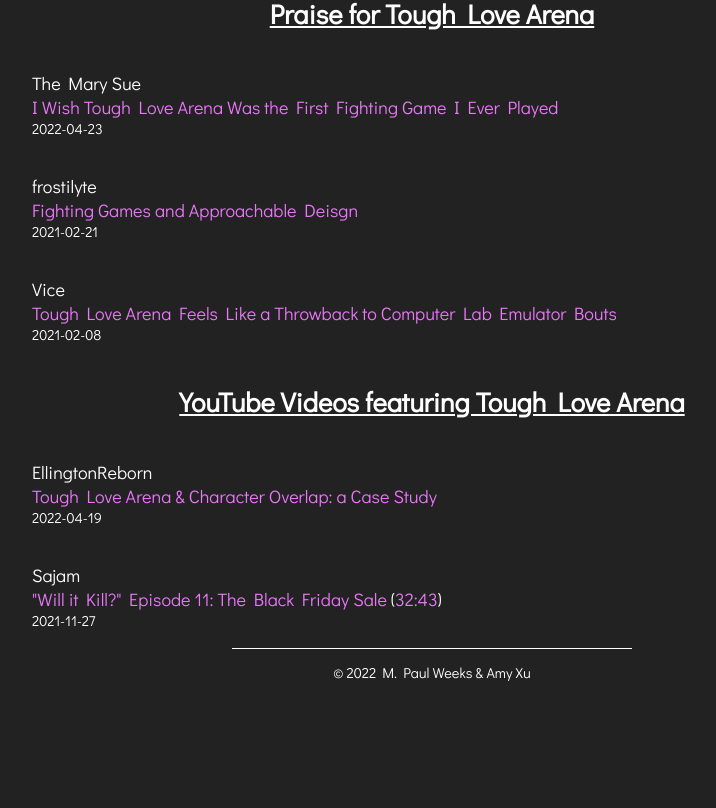
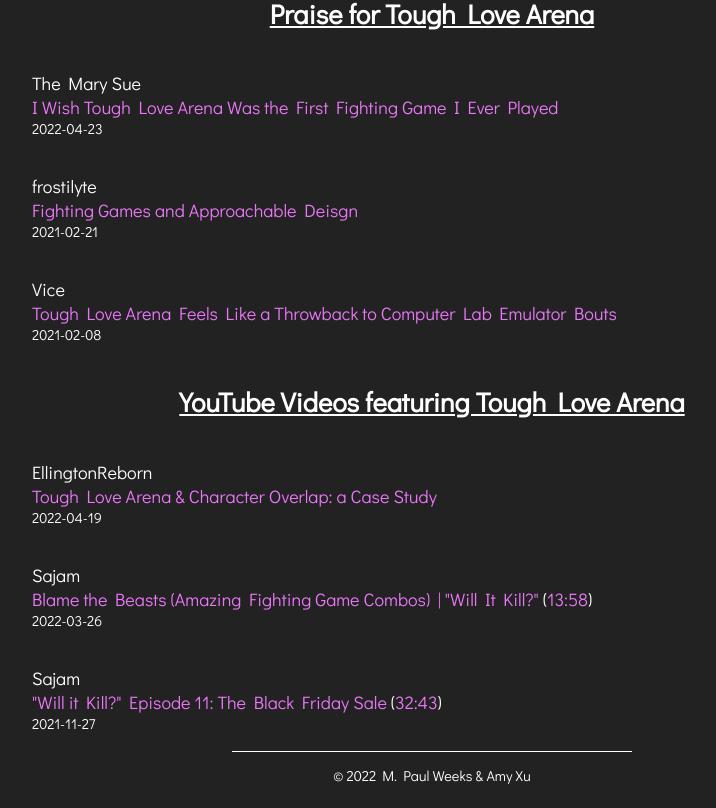
Before and after one commit to toughlovearena/about.toughlovearena.com, a Next.js app: page /press in a window 1280 px wide. Shown: the part 347-1155 px from the top of the page, without its empty margins (208-924 px from the left). Before the commit the page ends 1052 px from the top, so only its background shows below. Built offline with nearby package versions, Linux system fonts and the light colour scheme.

Commit message:
add video

```diff
--- a/data/links.ts
+++ b/data/links.ts
@@ -24,6 +24,12 @@ export const YouTubeVideos: YouTubeLink[] = [{
   date: '2022-04-19',
 }, {
   channel: 'Sajam',
+  title: `Blame the Beasts (Amazing Fighting Game Combos) | "Will It Kill?"`,
+  vid: '5xAJRVFo4gU',
+  timestamp: 838,
+  date: '2022-03-26',
+}, {
+  channel: 'Sajam',
   title: `"Will it Kill?" Episode 11: The Black Friday Sale`,
   vid: 'TZY2tsJ4BSg',
   timestamp: 1963,
```
